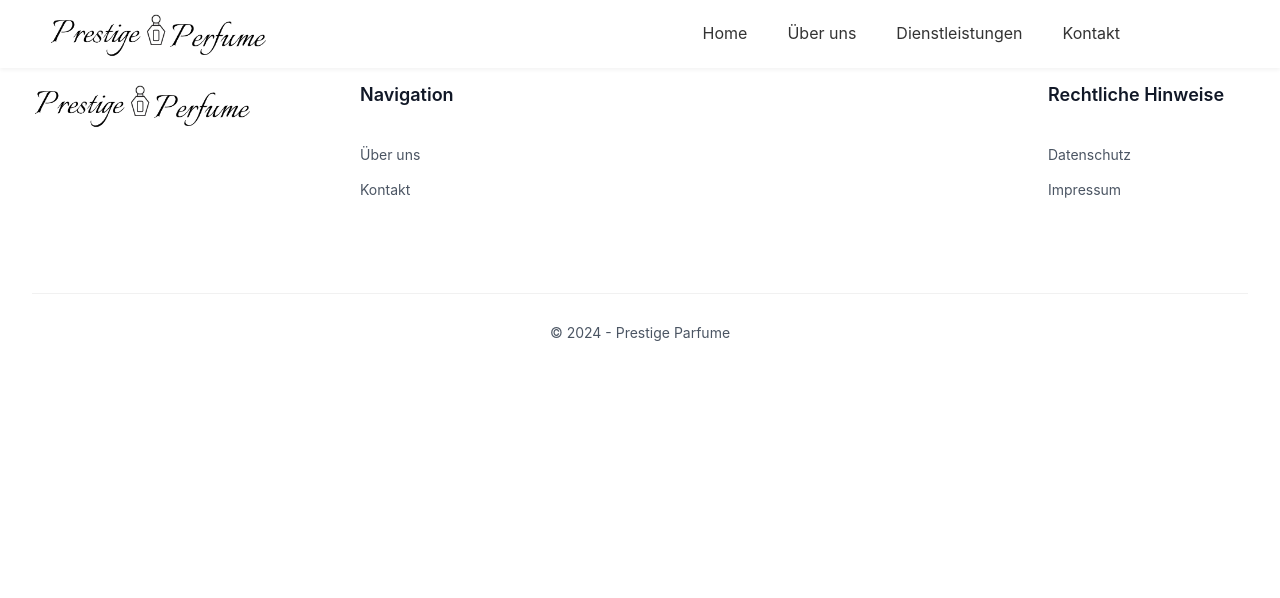
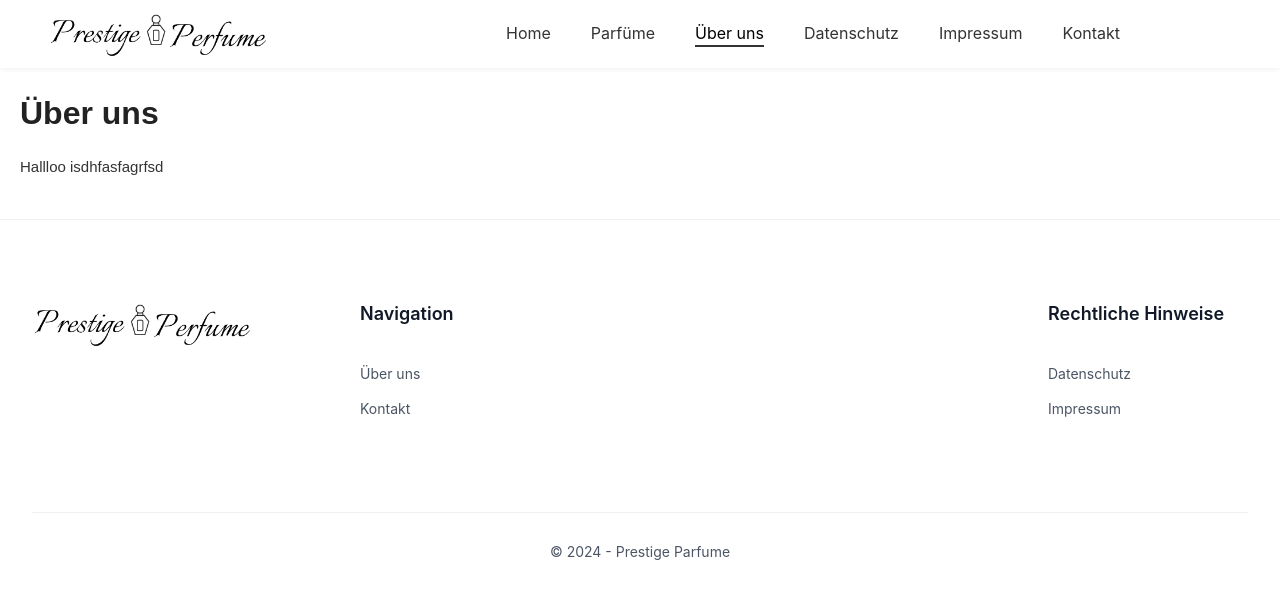
Before and after one commit to noahburren/prestigeparf-m, a React (Create React App) app: page /about in a window 1280 px wide. Shown: the top 598 px of the page. Built offline with nearby package versions, Linux system fonts and the light colour scheme.

Commit message:
Anpassungen Routs

```diff
--- a/src/About.js
+++ b/src/About.js
@@ -3,28 +3,13 @@ import "./styles.css";
 
 const About = () => {
   return (
-    <div>
-        <div className="logo">
-          <img id="header-img" src="/images/logopp.png" alt="logo" />
-        </div>
+    <div class="about">
+
       <h1>Über uns</h1>
-      <div className="about-box">
-        <div className="divImageAbout">
-          <img src="/images/about.jpg" alt="About" />
-        </div>
-        <div className="divTextAbout">
-          <p>
-            Lorem ipsum dolor sit amet, consetetur sadipscing elitr, sed diam
-            nonumy eirmod tempor...
-          </p>
-        </div>
-      </div>
-      <footer>
-        <p className="footer_copy">
-          &#169; Prestige Parfume. Alle Rechte vorbehalten.
-        </p>
-      </footer>
+      <p>Hallloo isdhfasfagrfsd</p>
+
     </div>
+
   );
 };
 
--- a/src/App.js
+++ b/src/App.js
@@ -7,6 +7,7 @@ import Contact from "./Contact";
 import Parfums from "./Parfums";
 import ParfumInfo from "./ParfumInfo";
 import Impressum from "./Impressum";
+import About from "./About";
 
 function App() {
   return (
@@ -17,6 +18,7 @@ function App() {
       <Route path="/contact" element={<Contact />} />
       <Route path="/parfums" element={<Parfums />} />
       <Route path="/parfuminfo" element={<ParfumInfo />} />
+      <Route path="/about" element={<About/>} />
     </Routes>
   );
 }
--- a/src/Contact.js
+++ b/src/Contact.js
@@ -3,10 +3,10 @@ import React from "react";
 
 const Contact = () => {
   return (
-    <div>
+    <div class="contact">
       <h1>Kontakt</h1>
       <p>Hier ist die Kontaktseite.</p>
-      {/* Füge hier den Inhalt der Kontaktseite hinzu */}
+
     </div>
   );
 };
--- a/src/header.js
+++ b/src/header.js
@@ -9,9 +9,11 @@ const Header = () => {
 
   const menuData = [
     { title: "Home", path: "/" },
-    { title: "Über uns", path: "/uber-uns" },
-    { title: "Dienstleistungen", path: "/dienstleistungen" },
-    { title: "Kontakt", path: "/kontakt" }
+    { title: "Parfüme", path: "/parfums" },
+    { title: "Über uns", path: "/about" },
+    { title: "Datenschutz", path: "/datenschutz" },
+    { title: "Impressum", path: "/impressum" },
+    { title: "Kontakt", path: "/contact" }
   ];
 
   const handleStickyMenu = () => {
--- a/src/styles.css
+++ b/src/styles.css
@@ -510,6 +510,43 @@ a {
   color: #222;
 }
 
+/* About */
+.about{
+  max-width: 800px;
+  margin-left: 0;
+  padding: 40px 20px;
+  font-family: Arial, sans-serif;
+  line-height: 1.6;
+  color: #333;
+}
+
+.about h1{
+  font-size: 32px;
+  font-weight: 700;
+  margin-top: 3rem;
+  margin-bottom: 1rem;
+  color: #222;
+}
+
+/* About */
+.contact{
+  max-width: 800px;
+  margin-left: 0;
+  padding: 40px 20px;
+  font-family: Arial, sans-serif;
+  line-height: 1.6;
+  color: #333;
+}
+
+.contact h1{
+  font-size: 32px;
+  font-weight: 700;
+  margin-top: 3rem;
+  margin-bottom: 1rem;
+  color: #222;
+}
+
+
 /* Firmendetails */
 .company-details {
   margin-bottom: 30px;
```
Also changed, not shown: public/images/about.jpg (deleted), public/images/about1.jpg (added).
